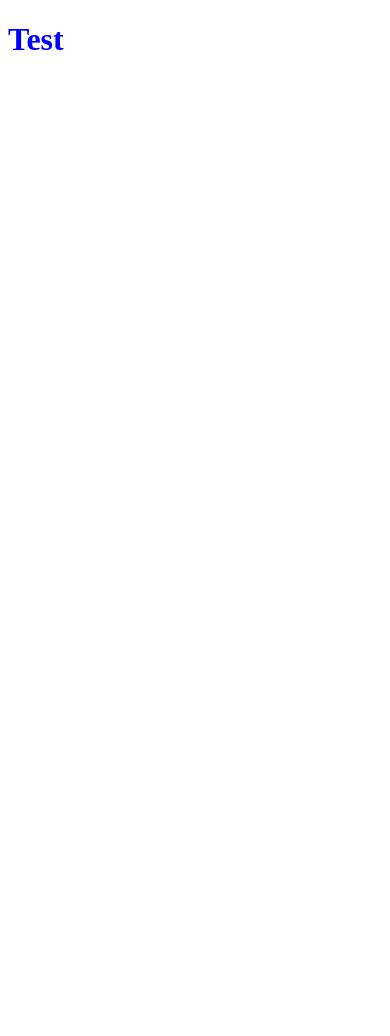
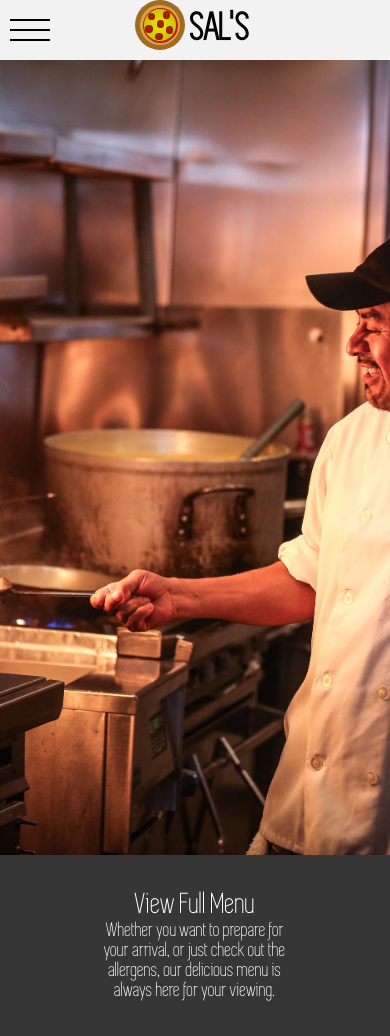
Before and after one commit to AdamGaffney96/SalsRestaurant, a Django app: page / in a window 390 px wide. Before the commit the page is almost empty. Before the commit the page ends 50 px from the top, so only its background shows below. Run offline with Django 3.2, Linux system fonts and the light colour scheme.

Commit message:
Website base and home design initiated with some menu features

```diff
--- a/SalsRestaurant/static/restaurant/css/style.css
+++ b/SalsRestaurant/static/restaurant/css/style.css
@@ -1,3 +1,274 @@
-h1 {
-    color: blue;
+:root {
+    /* light mode */
+    --clr-bg: hsl(0, 0%, 95%);
+    --clr-base: hsl(270, 100%, 50%);
+    --clr-text: hsl(0, 100%, 0%);
+    --clr-text-white: hsl(0, 0%, 100%);
+    --clr-block: hsl(0, 0%, 21%);
+    /* SALS LOGO COLOURS */
+    --clr-pizza-base: hsl(36, 67%, 57%);
+    --clr-pizza-base-dark: hsl(36, 67%, 37%);
+    --clr-tomato: hsl(9, 99%, 44%);
+    --clr-tomato-dark: hsl(9, 99%, 34%);
+    --clr-cheese: hsl(57, 100%, 47%);
+    --clr-cheese-dark: hsl(57, 100%, 37%);
+    --clr-pepperoni: hsl(11, 99%, 36%);
+    --clr-pepperoni-dark: hsl(11, 99%, 26%);
 }
+
+@font-face {
+    font-family: "SIMPLIFICA";
+    src: local("SIMPLIFICA"), url("/static/restaurant/fonts/SIMPLIFICA.ttf") format("truetype");
+}
+
+html {
+    background: var(--clr-bg);
+    font-family: SIMPLIFICA, Arial;
+    font-size: 20px;
+}
+
+body {
+    margin: 0;
+}
+
+a:hover,
+a:active,
+a:visited,
+a:link {
+    text-decoration: none;
+}
+
+nav {
+    position: fixed;
+    width: 100%;
+    display: flex;
+    background: var(--clr-bg);
+    justify-content: space-between;
+    z-index: 10;
+}
+
+.hamburger-icon {
+    cursor: pointer;
+    display: flex;
+    justify-content: center;
+    align-items: center;
+    flex-direction: column;
+    width: 3rem;
+    height: 3rem;
+    gap: .4rem;
+    overflow: hidden;
+}
+
+.hamburger-line {
+    height: .1rem;
+    width: 2rem;
+    background: var(--clr-text);
+    transition: .4s;
+}
+
+.top {
+    transform-origin: 1.7rem;
+}
+
+.bot {
+    transform-origin: 1.7rem;
+}
+
+.sals-logo {
+    position: relative;
+    right: 50%;
+    transform: translateX(50%);
+}
+
+.login-button {
+    font-size: 2.5em;
+}
+
+.login-button-text {
+    color: var(--clr-text);
+}
+
+.nav-menu {
+    position: fixed;
+    display: none;
+    top: 5.5rem;
+    width: 100%;
+    height: 100vh;
+    background: var(--clr-bg);
+    transform: translateY(-100%);
+    transition: transform 0.3s ease-out;
+}
+
+.nav-list {
+    list-style: none;
+}
+
+.nav-item {
+    color: var(--clr-text);
+}
+
+main {
+    padding-top: 5.5rem;
+}
+
+.img-container {
+    width: 100%;
+    height: 40rem;
+    overflow: hidden;
+}
+
+.main-img {
+    width: 100%;
+    height: 100%;
+    object-fit: cover;
+}
+
+.view-menu {
+    background: var(--clr-block);
+    padding: 3.5rem 10rem;
+    display: flex;
+    align-items: center;
+    justify-content: center;
+}
+
+.view-menu-text {
+    max-width: 40rem;
+    font-size: 3rem;
+    text-align: center;
+}
+
+a {
+    color: var(--clr-text-white);
+}
+
+p {
+    color: var(--clr-text-white);
+    font-size: 2rem;
+    margin: 0;
+    text-align: center;
+}
+
+@media (prefers-color-scheme: dark) {
+     :root {
+        /* dark mode */
+        --clr-bg: hsl(0, 0%, 20%);
+        --clr-base: hsl(270, 100%, 80%);
+        --clr-text: hsl(0, 100%, 100%);
+    }
+}
+
+@media (max-width: 1023px) {
+    html {
+        font-size: 10px;
+    }
+    .hamburger-icon {
+        width: 6rem;
+        height: 6rem;
+        gap: .8rem;
+    }
+    .hamburger-line {
+        height: .2rem;
+        width: 4rem;
+    }
+    .top {
+        transform-origin: 3.4rem;
+    }
+    .bot {
+        transform-origin: 3.4rem;
+    }
+    .img-container {
+        height: 80rem;
+    }
+    .login-button {
+        font-size: 5em;
+    }
+}
+
+
+/* SALS LOGO CSS */
+
+.pizza-container {
+    width: 14rem;
+    height: 5rem;
+    /* background: #22395d; */
+    padding-top: .5rem;
+    display: flex;
+    justify-content: center;
+    gap: 1rem;
+    align-items: center;
+    border-radius: .25rem;
+}
+
+.pizza-base {
+    width: 4rem;
+    height: 4rem;
+    background: var(--clr-pizza-base);
+    border-radius: 50%;
+    display: flex;
+    align-items: center;
+    align-self: flex-start;
+    justify-content: center;
+    box-shadow: 0 0 0 .5em var(--clr-pizza-base-dark);
+}
+
+.tomato {
+    width: 3.5rem;
+    height: 3.5rem;
+    border-radius: 50%;
+    background: radial-gradient(var(--clr-tomato), var(--clr-tomato-dark));
+    display: flex;
+    align-items: center;
+    justify-content: center;
+    position: relative;
+}
+
+.pepperoni {
+    position: absolute;
+    width: .75rem;
+    height: .75rem;
+    border-radius: 50%;
+    background: radial-gradient(var(--clr-pepperoni), var(--clr-pepperoni-dark));
+}
+
+.cheese {
+    width: 3.25rem;
+    height: 3.25rem;
+    border-radius: 50%;
+    background: radial-gradient(var(--clr-cheese), var(--clr-cheese-dark));
+}
+
+.pepperoni-1 {
+    top: .5rem;
+    left: .5rem;
+}
+
+.pepperoni-2 {
+    top: .35rem;
+    left: 2rem;
+}
+
+.pepperoni-3 {
+    top: 1.25rem;
+    left: 1.4rem;
+}
+
+.pepperoni-4 {
+    top: 1.75rem;
+    left: 0.25rem;
+}
+
+.pepperoni-5 {
+    top: 2.5rem;
+    left: 1.25rem;
+}
+
+.pepperoni-6 {
+    top: 1.85rem;
+    left: 2.3rem;
+}
+
+.sals-text {
+    color: var(--clr-text);
+    font-size: 4rem;
+    font-weight: bolder;
+}
--- a/SalsRestaurant/static/restaurant/js/main.js
+++ b/SalsRestaurant/static/restaurant/js/main.js
@@ -1 +1,51 @@
 console.log("Script loaded successfully.")
+
+const ham = document.querySelector('.hamburger-icon');
+const topLine = document.querySelector('.top');
+const mid = document.querySelector('.mid');
+const bot = document.querySelector('.bot');
+const navMenu = document.querySelector('.nav-menu');
+const viewMenu = document.querySelector('.view-menu-link');
+const body = document.body;
+
+ham.addEventListener("click", (e) => {
+    if (topLine.style.transform) {
+        topLine.style.transform = null;
+        mid.style.transform = null;
+        bot.style.transform = null;
+        navMenu.style.display = null;
+        navMenu.style.transform = null;
+        body.style.overflowY = null;
+        viewMenu.removeAttribute("tabindex");
+
+    } else {
+        topLine.style.transform = "rotate(-45deg)";
+        bot.style.transform = "rotate(45deg)";
+        mid.style.transform = "translateX(200%)";
+        navMenu.style.display = "block";
+        navMenu.style.transform = "translateY(0)";
+        body.style.overflowY = "hidden";
+        viewMenu.setAttribute("tabindex", "-1");
+    }
+})
+
+ham.addEventListener("keydown", (e) => {
+    if (e.keyCode != 13 && e.keyCode != 32) return
+    if (topLine.style.transform) {
+        topLine.style.transform = null;
+        mid.style.transform = null;
+        bot.style.transform = null;
+        navMenu.style.display = null;
+        navMenu.style.transform = null;
+        body.style.overflowY = null;
+        viewMenu.removeAttribute("tabindex");
+    } else {
+        topLine.style.transform = "rotate(-45deg)";
+        bot.style.transform = "rotate(45deg)";
+        mid.style.transform = "translateX(200%)";
+        navMenu.style.display = "block";
+        navMenu.style.transform = "translateY(0)";
+        body.style.overflowY = "hidden";
+        viewMenu.setAttribute("tabindex", "-1");
+    }
+})
--- /dev/null
+++ b/restaurant/templates/restaurant/base.html
@@ -0,0 +1,71 @@
+<!DOCTYPE html> {% load static %}
+
+<html>
+
+<head>
+    <link rel="stylesheet" href="{% static 'restaurant/css/style.css' %}">
+    <title>Sals Restaurant</title>
+    {% block head %} {% endblock %}
+</head>
+
+<body>
+    <nav>
+        <div class="hamburger-icon" tabindex="3948" aria-label="Open the menu.">
+            <div class="hamburger-line top"></div>
+            <div class="hamburger-line mid"></div>
+            <div class="hamburger-line bot"></div>
+        </div>
+        <div class="sals-logo">
+            <div class="pizza-container">
+                <div class="pizza-base">
+                    <div class="tomato">
+                        <div class="cheese">
+                            <div class="pepperoni pepperoni-1"></div>
+                            <div class="pepperoni pepperoni-2"></div>
+                            <div class="pepperoni pepperoni-3"></div>
+                            <div class="pepperoni pepperoni-4"></div>
+                            <div class="pepperoni pepperoni-5"></div>
+                            <div class="pepperoni pepperoni-6"></div>
+                        </div>
+                    </div>
+                </div>
+                <div class="sals-text">SAL'S</div>
+            </div>
+        </div>
+    </nav>
+    <div class="nav-menu">
+        <ul class="nav-list">
+            {% if user.is_authenticated %}
+            <li class="nav-item">
+                <a href="{% url 'home' %}">Home</a>
+            </li>
+            <li class="nav-item">
+                <a href="{% url 'menu' %}">Menu</a>
+            </li>
+            <li class="nav-item">
+                <a href="{% url 'edit' %}">Edit Menu</a>
+            </li>
+            <li class="nav-item">
+                <a href="{% url 'logout' %}">Logout</a>
+            </li>
+            {% else %}
+            <li class="nav-item">
+                <a href="{% url 'home' %}">Home</a>
+            </li>
+            <li class="nav-item">
+                <a href="{% url 'menu' %}">Menu</a>
+            </li>
+            <li class="nav-item">
+                <a href="{% url 'book' %}">Book a Table</a>
+            </li>
+            <li class="nav-item">
+                <a href="{% url 'login' %}">Login</a>
+            </li>
+            {% endif %}
+        </ul>
+    </div>
+    {% block content %} {% endblock %}
+    <script src="{% static 'restaurant/js/main.js' %}"></script>
+</body>
+
+</html>
--- a/restaurant/templates/restaurant/home.html
+++ b/restaurant/templates/restaurant/home.html
@@ -1,15 +1,14 @@
-<!DOCTYPE html> {% load static %}
+{% extends 'restaurant/base.html' %} {% load static %} {% block content %}
+<main>
+    <div class="img-container">
+        <img src="{% static 'restaurant/img/main cooking image.jpg' %}" alt="A photo of a chef cooking, laughing as flames shoot from the pan." class="main-img" />
+    </div>
+    <div class="view-menu">
+        <div class="view-menu-text">
+            <a href="{% url 'menu' %}" class="view-menu-link">View Full Menu</a>
+            <p>Whether you want to prepare for your arrival, or just check out the allergens, our delicious menu is always here for your viewing.</p>
+        </div>
+    </div>
+</main>
 
-<html>
-
-<head>
-    <link rel="stylesheet" href="{% static 'restaurant/css/style.css' %}">
-    <title>Sals Restaurant</title>
-</head>
-
-<body>
-    <h1>Test</h1>
-    <script src="{% static 'restaurant/js/main.js' %}"></script>
-</body>
-
-</html>
+{% endblock %}
--- a/restaurant/urls.py
+++ b/restaurant/urls.py
@@ -3,4 +3,9 @@ from . import views
 
 urlpatterns = [
     path('', views.home, name='home'),
+    path('menu', views.menu, name='menu'),
+    path('login', views.login, name='login'),
+    path('logout', views.logout, name='logout'),
+    path('edit', views.edit, name='edit'),
+    path('book', views.book, name='book'),
 ]
--- a/restaurant/views.py
+++ b/restaurant/views.py
@@ -3,3 +3,18 @@ from django.shortcuts import render
 # Create your views here.
 def home(request):
     return render(request, 'restaurant/home.html')
+
+def menu(request):
+    return render(request, 'restaurant/home.html')
+
+def login(request):
+    return render(request, 'restaurants/home.html')
+
+def logout(request):
+    return render(request, 'restaurants/home.html')
+
+def edit(request):
+    return render(request, 'restaurants/home.html')
+
+def book(request):
+    return render(request, 'restaurants/home.html')
```
Also changed, not shown: restaurant/static/restaurant/css/style.css (+14 -2 lines), SalsRestaurant/static/restaurant/fonts/SIMPLIFICA.ttf (added), SalsRestaurant/static/restaurant/img/Logo.png (added), SalsRestaurant/static/restaurant/img/main cooking image.jpg (added), restaurant/static/restaurant/img/Logo.png (added), restaurant/static/restaurant/img/main cooking image.jpg (added).
